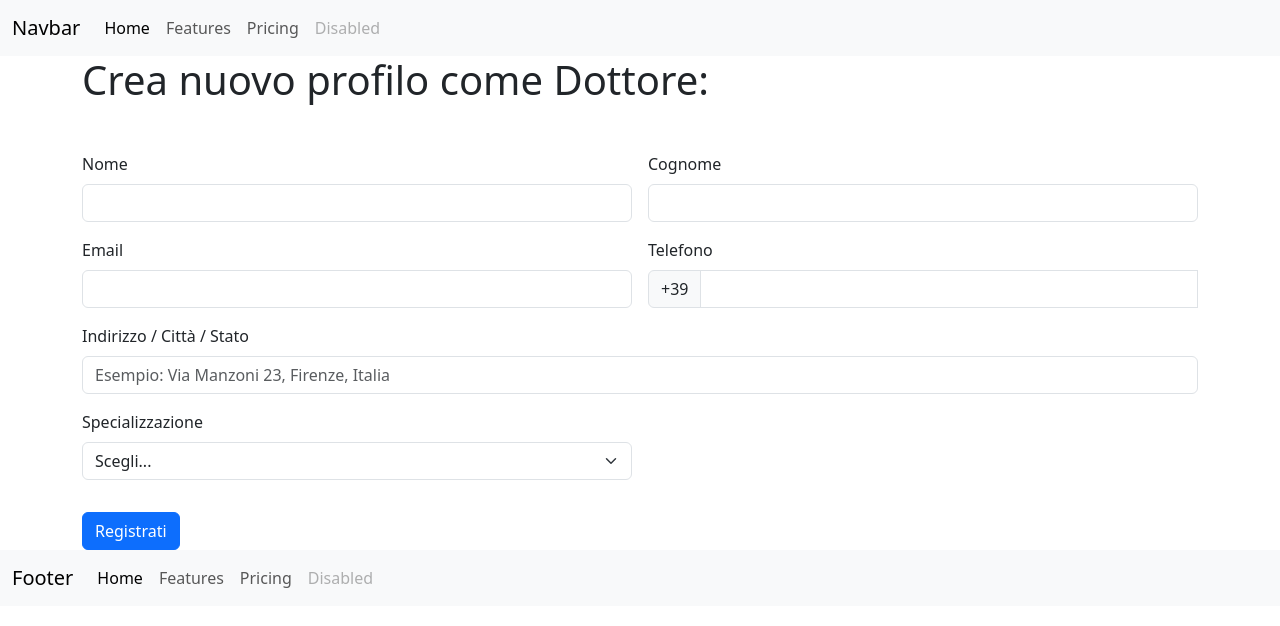
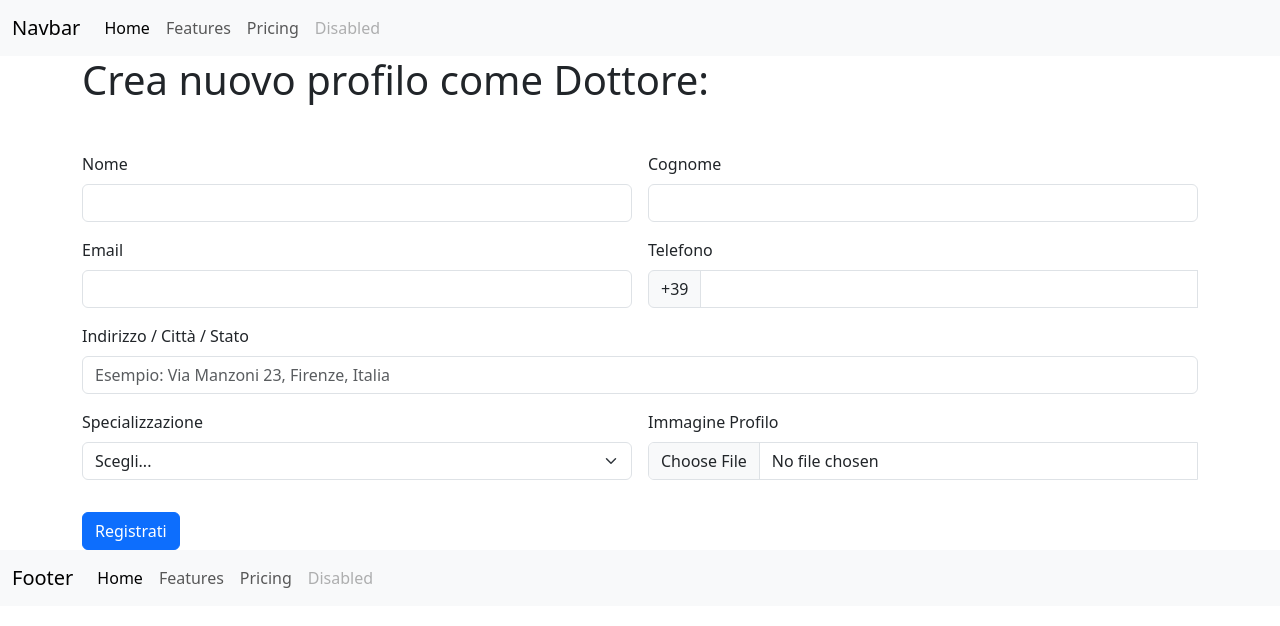
Before and after one commit to MarcoProstamo/bdoctors-frontend, a React (Vite) app: page /doctors/add in a window 1280 px wide. Shown: the top 626 px of the page. Built offline with nearby package versions, Linux system fonts and the light colour scheme; no server answers.

Commit message:
Add → Image Input with Default Value

```diff
--- a/src/assets/components/FormDoctor.jsx
+++ b/src/assets/components/FormDoctor.jsx
@@ -8,6 +8,7 @@ export default function FormDoctor({ onSubmit }) {
     cellphone_number: "",
     address: "",
     medical_specialization: "",
+    image: "",
   };
 
   const [formData, setFormData] = useState(formInitialData);
@@ -51,7 +52,7 @@ export default function FormDoctor({ onSubmit }) {
           Nome
         </label>
         <input
-          type="password"
+          type="text"
           className="form-control"
           id="inputName"
           minLength={3}
@@ -170,6 +171,24 @@ export default function FormDoctor({ onSubmit }) {
         <div className="invalid-feedback">Campo obbligatorio</div>
       </div>
 
+      <div className="col-md-6">
+        <label htmlFor="inputImage" className="form-label">
+          Immagine Profilo
+        </label>
+        <div className="input-group">
+          <input
+            type="file"
+            className="form-control"
+            id="inputImage"
+            name="image"
+            accept="image/png"
+            value={formData.image}
+            onChange={handleFormData}
+          />
+          <div className="valid-feedback"></div>
+        </div>
+      </div>
+
       <div className="col-12">
         <button type="submit" className="btn btn-primary mt-3">
           Registrati
--- a/src/assets/pages/AddDoctorPage.jsx
+++ b/src/assets/pages/AddDoctorPage.jsx
@@ -3,6 +3,8 @@ import FormDoctor from "../components/FormDoctor";
 export default function AddDoctorPage() {
   const handleDoctorRegistration = (data) => {
     data.cellphone_number = "+39" + data.cellphone_number;
+    if (data.image) data.image = data.image.slice(12);
+    else data.image = "imageDoc_Placeholder.png";
     console.log("Nuovo dottore registrato:", data);
   };
 
```
